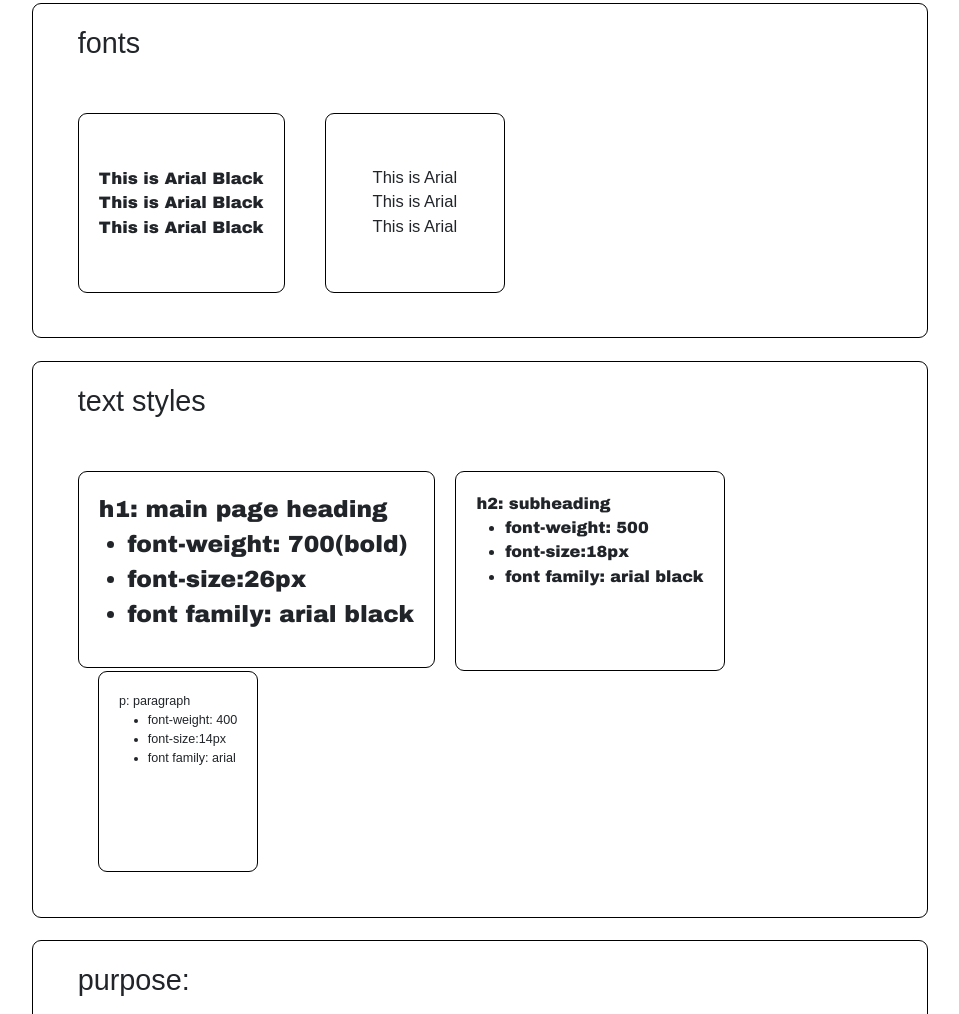
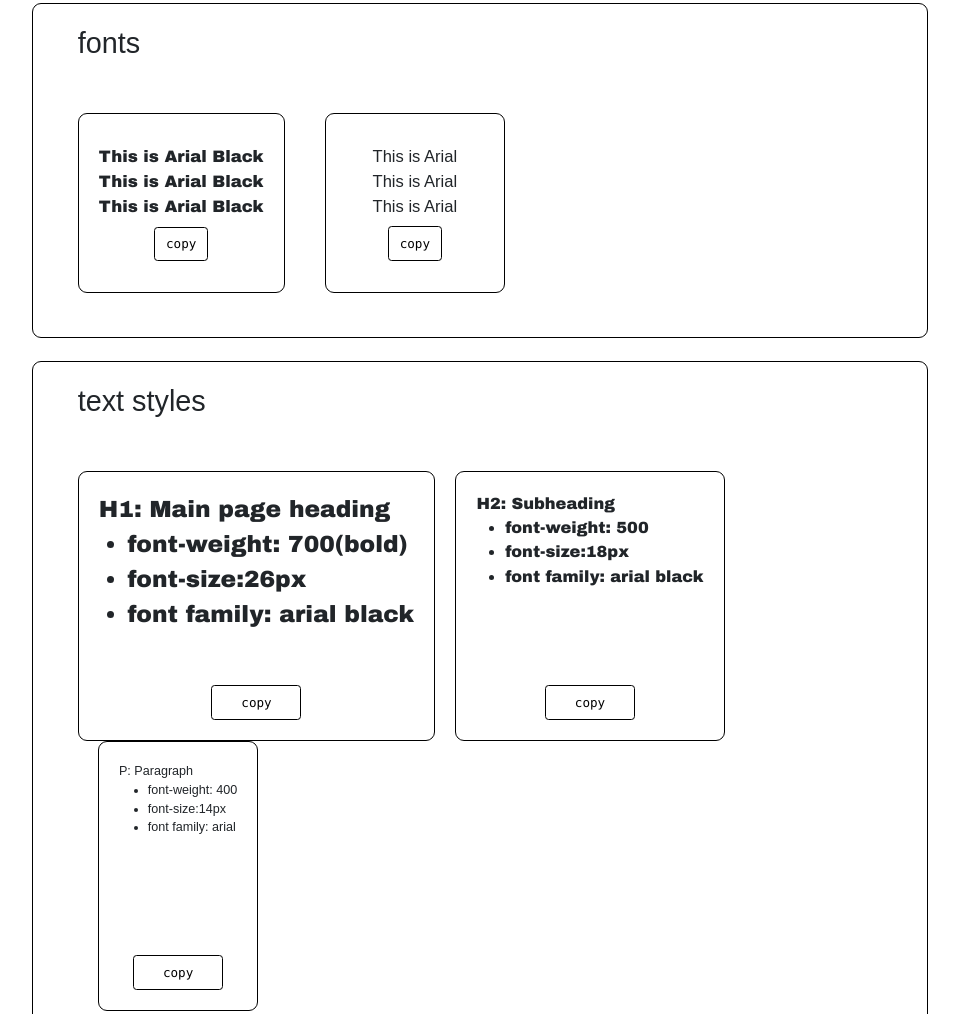
Before and after one commit to ramidevelops/acn-style-guide, a plain HTML site: page index.html in a window 1280 px wide. Shown: the part 720-1734 px from the top of the page, without its empty margins (160-1119 px from the left). Drawn offline with nearby package versions, Linux system fonts and the light colour scheme.

Commit message:
Add files via upload

```diff
--- a/index.html
+++ b/index.html
@@ -97,11 +97,17 @@
     <h3>fonts</h3>
     <div class="cards">
         <div class="card1">
-            This is Arial Black <br>This is Arial Black <br>This is Arial Black <br>
+            <div class="card1text">This is Arial Black <br>This is Arial Black <br>This is Arial Black <br></div>
+            <button class="btn" data-clipboard-text="font-family:'arial black';">
+                <code>copy</code>
+            </button>
         </div>
         <div class="card2">
-            This is Arial <br>This is Arial <br>This is Arial <br>
-        </div>
+            <div class="card2text">This is Arial <br>This is Arial <br>This is Arial <br></div>
+            <button class="btn" data-clipboard-text="font-family:arial;">
+                <code>copy</code>
+            </button>
+</div>
 </div>
 </div>
 
@@ -110,34 +116,48 @@
 
     <div class="cards">
     <div class="text1">
-    h1: main page heading
+    H1: Main page heading
     <ul>
         <li>font-weight: 700(bold)</li>
         <li>font-size:26px</li>
         <li>font family: arial black</li>
     </ul>
+    <button class="btn" data-clipboard-text="font-family:'arial black';
+                                            font-weight:700;
+                                            font-size:26px;">
+        <code>copy</code>
+    </button>
     </div>
     <div class="text2">
-        h2: subheading
+        H2: Subheading
         <ul>
             <li>font-weight: 500</li>
             <li>font-size:18px</li>
             <li>font family: arial black</li>
         </ul>
+        <button class="btn" data-clipboard-text="font-family:arial;
+                                                font-size:18px;
+                                                font-weight:500;">
+            <code>copy</code>
+        </button>
         </div>
         <div class="text3">
-        p: paragraph
+        P: Paragraph
         <ul>
             <li>font-weight: 400</li>
             <li>font-size:14px</li>
             <li>font family: arial</li>
         </ul>
+        <button class="btn" data-clipboard-text="font-family:arial;
+                                                font-weight:400;
+                                                font-size:14px;">
+            <code>copy</code>
+        </button>
         </div>
     </div>
 </div>
 
 <div class="purpose">
-    <h3>purpose:</h3><br>
     <p>the purpose of this website style guide is to access to the css values with a simple click so you can save time when styling your sheet.</p>
 </div>
 
--- a/style.css
+++ b/style.css
@@ -286,11 +286,23 @@
     border-radius: 10px;
     font-family: 'arial black';
     font-size: 1.15rem;
-    display: inline-flex;
+    display: flex;
+    flex-direction: column;
     height: 200px;
     width: fit-content;
     align-items: center;
     justify-content:center;
+}
+
+.card1 code{
+    color: #000000;
+    width: 90px;
+}
+
+
+.card1 button{
+    margin-top: 5%;
+    border: 1px solid #000000;
 }
 
 .card2{
@@ -300,12 +312,18 @@
     margin-left: 5%;
     font-family: Arial;
     font-size: 1.15rem;
-    display: inline-flex;
+    display: flex;
+    flex-direction: column;
     height: 200px;
     width: 200px;
     justify-content:center;
     align-items: center;
 }
+.card2 button{
+    margin-top: 5%;
+    border: 1px solid #000000;
+}
+
 
 
 .text-styles{
@@ -322,19 +340,32 @@
 }
 
 .text1{
-
+    display: flex;
+    flex-direction: column;
     padding: 2.5%;
     font-family: 'arial black';
     Font-weight: 700;
     Font-size: 26px;
     border: 1px solid black;
     border-radius: 10px;
-    height: fit-content;
+    height: 300px;
     width: fit-content;
 }
 
+.text1 button{
+    width: 100px;
+    margin: 0 auto;
+    border: 1px solid #000000;
+}
+
+.text1 ul{
+    height: 200px;
+}
+
+
 .text2{
-    display: inline-block;
+    display: flex;
+    flex-direction: column;
     margin-left: 2.5%;
     padding: 2.5%;
     font-family: 'arial black';
@@ -342,12 +373,23 @@
     font-size: 18px;
     border: 1px solid black;
     border-radius: 10px;
-    height: 223px;
+    height: 300px;
     width: fit-content;
 }
 
+.text2 ul{
+    height: 200px;
+}
+
+.text2 button{
+    width: 100px;
+    margin: 0 auto;
+    border: 1px solid #000000;
+}
+
 .text3{
-    display: inline-block;
+    display: flex;
+    flex-direction: column;
     margin-left: 2.5%;
     padding: 2.5%;
     font-family: 'arial';
@@ -355,8 +397,18 @@
     font-size: 14px;
     border: 1px solid black;
     border-radius: 10px;
-    height: 223px;
+    height: 300px;
     width: fit-content;
+}
+
+.text3 ul{
+    height: 200px;
+}
+
+.text3 button{
+    width: 100px;
+    margin: 0 auto;
+    border: 1px solid #000000;
 }
 
 .purpose{
@@ -380,3 +432,22 @@
     height: 200px;
     width: fit-content;
 }
+
+@media only screen and (max-width: 600px) {
+    .text1 {
+      height: fit-content;
+      margin-left: 2.5%;
+    }
+
+    header{
+        height: fit-content;
+    }
+
+    .block1{
+        margin-left: 5%;;
+    }
+
+    .card1{
+        margin-left: 5%;
+    }
+  }
```
